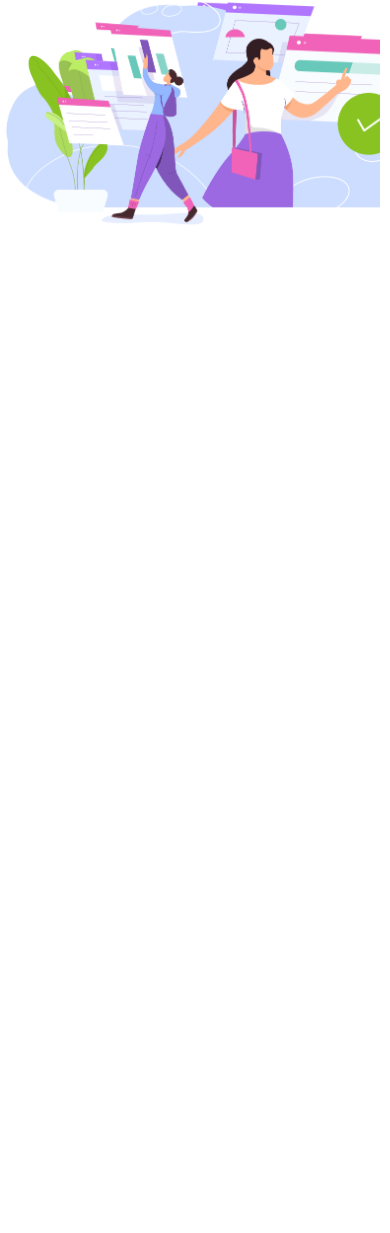
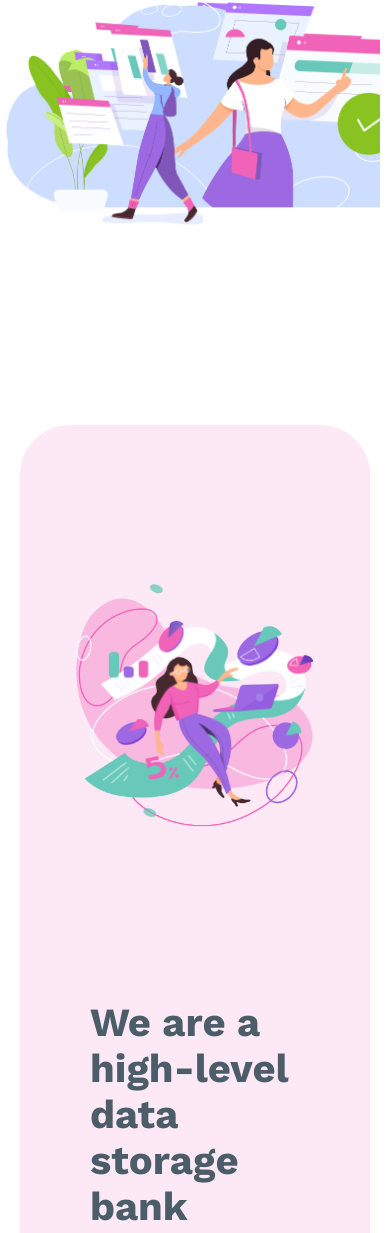
Before and after one commit to OleksiyTymchenko/home-work-lesson-23-first-project--2, a website: page index.html in a window 390 px wide. Shown: the part 878-2111 px from the top of the page. Before the commit the page ends 1183 px from the top, so only its background shows below. Drawn offline with nearby package versions, Linux system fonts and the light colour scheme.

Commit message:
add  second section

```diff
--- a/index.html
+++ b/index.html
@@ -94,7 +94,7 @@
         <!-- /.container -->
       </section>
       <!-- /.section -->
-      <section class="section storage-bank none">
+      <section class="section storage-bank">
         <div class="container">
           <div class="photo">
             <svg class="photo__data">
--- a/styles/_data-storage.scss
+++ b/styles/_data-storage.scss
@@ -45,7 +45,7 @@
     .container {
       .photo {
         &__data {
-          transform: scale(0.7);
+          transform: scale(0.6);
         }
       }
       .text {
```
Also changed, not shown: styles/index.css.
